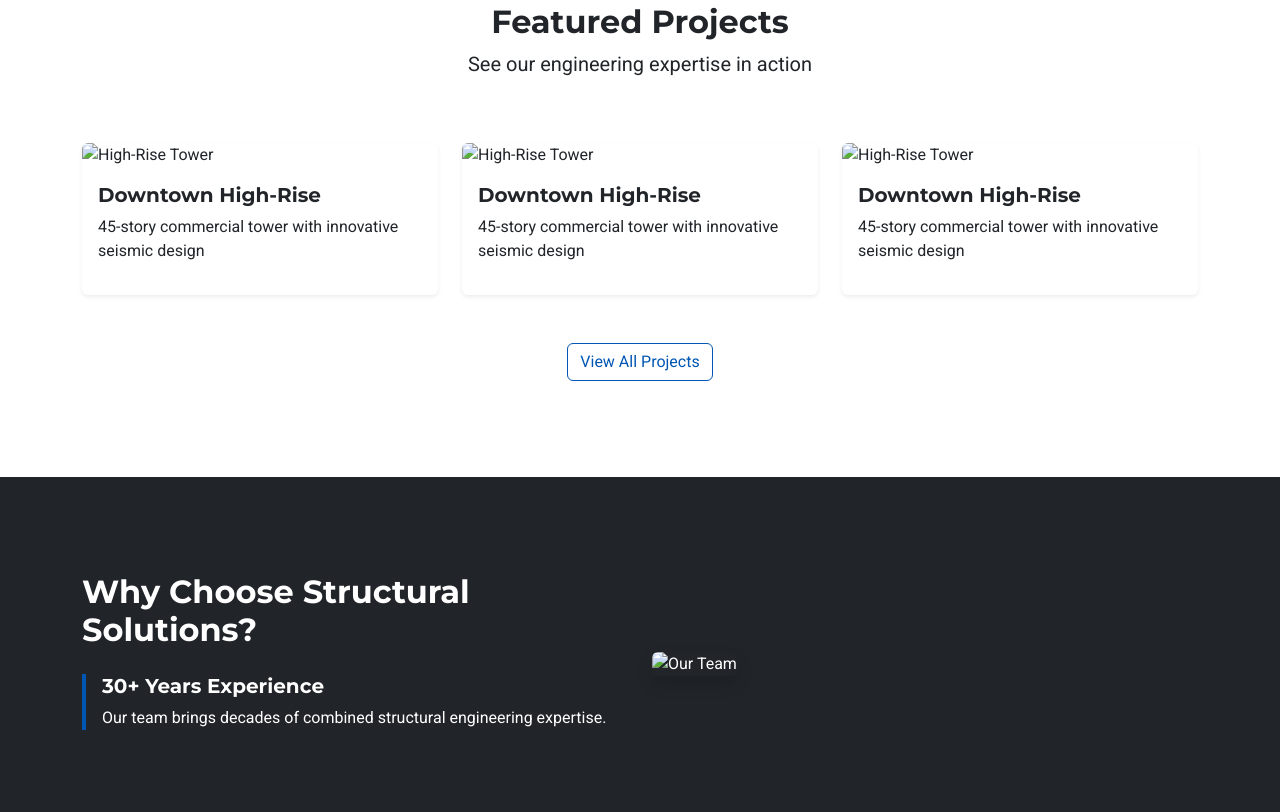
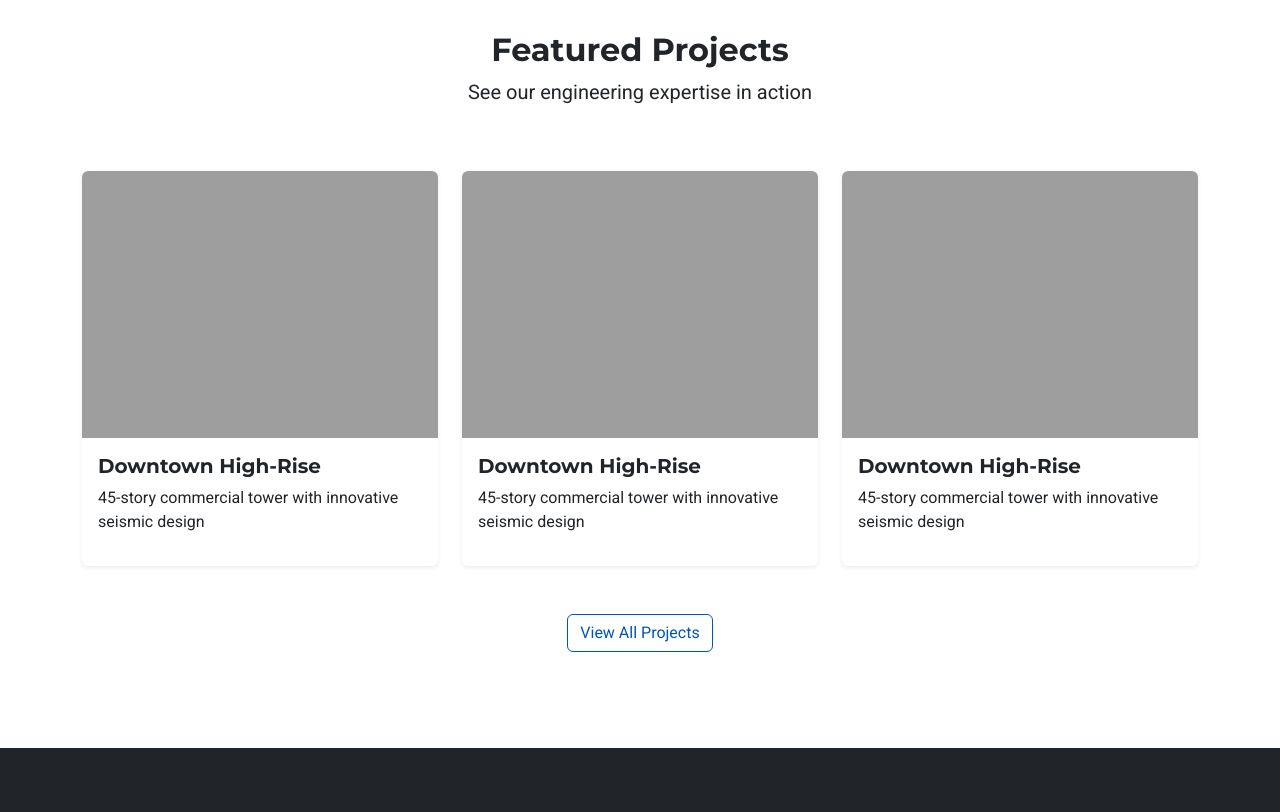
Before and after one commit to V-FOR-VEND3TTA/structural-engineering-website, a plain HTML site: page index.html in a window 1280 px wide. Shown: the part 1388-2200 px from the top of the page. Drawn offline with Linux system fonts and the light colour scheme; the site is published under a folder, as on GitHub Pages, so addresses that start at the root find nothing.

Commit message:
Adjusted file paths for images

```diff
--- a/index.html
+++ b/index.html
@@ -20,7 +20,7 @@
 <nav class="navbar navbar-expand-lg navbar-dark bg-dark">
     <div class="container">
       <a class="navbar-brand" href="index.html">
-        <img src="/assets/img/Structural Solutions Logo - Transparent.png" alt="Structural Solutions" height="60">
+        <img src="assets/img/Structural Solutions Logo - Transparent.png" alt="Structural Solutions" height="60">
       </a>
       <button class="navbar-toggler" type="button" data-bs-toggle="collapse" data-bs-target="#navbarNav">
         <span class="navbar-toggler-icon"></span>
@@ -108,7 +108,7 @@
       <div class="row g-4">
         <div class="col-md-4">
           <div class="card project-card h-100 border-0 shadow-sm overflow-hidden">
-            <img src="/assets/img/high-rise-tower.jpg" class="card-img-top" alt="High-Rise Tower">
+            <img src="assets/img/high-rise-tower.jpg" class="card-img-top" alt="High-Rise Tower">
             <div class="card-body">
               <h5 class="fw-bold">Downtown High-Rise</h5>
               <p>45-story commercial tower with innovative seismic design</p>
@@ -118,7 +118,7 @@
         <!-- Add two more project cards -->
         <div class="col-md-4">
             <div class="card project-card h-100 border-0 shadow-sm overflow-hidden">
-              <img src="/assets/img/high-rise-tower-2.jpg" class="card-img-top" alt="High-Rise Tower">
+              <img src="assets/img/high-rise-tower-2.jpg" class="card-img-top" alt="High-Rise Tower">
               <div class="card-body">
                 <h5 class="fw-bold">Downtown High-Rise</h5>
                 <p>45-story commercial tower with innovative seismic design</p>
@@ -127,7 +127,7 @@
           </div>
           <div class="col-md-4">
           <div class="card project-card h-100 border-0 shadow-sm overflow-hidden">
-              <img src="/assets/img/stack-of-high-rise-towers.jpg" class="card-img-top" alt="High-Rise Tower">
+              <img src="assets/img/stack-of-high-rise-towers.jpg" class="card-img-top" alt="High-Rise Tower">
               <div class="card-body">
                 <h5 class="fw-bold">Downtown High-Rise</h5>
                 <p>45-story commercial tower with innovative seismic design</p>
@@ -154,7 +154,7 @@
           <!-- Add more features -->
         </div>
         <div class="col-lg-6">
-          <img src="/assets/img/team-working.jpg" alt="Our Team" class="img-fluid rounded shadow">
+          <img src="assets/img/team-working.jpg" alt="Our Team" class="img-fluid rounded shadow">
         </div>
       </div>
     </div>
```
